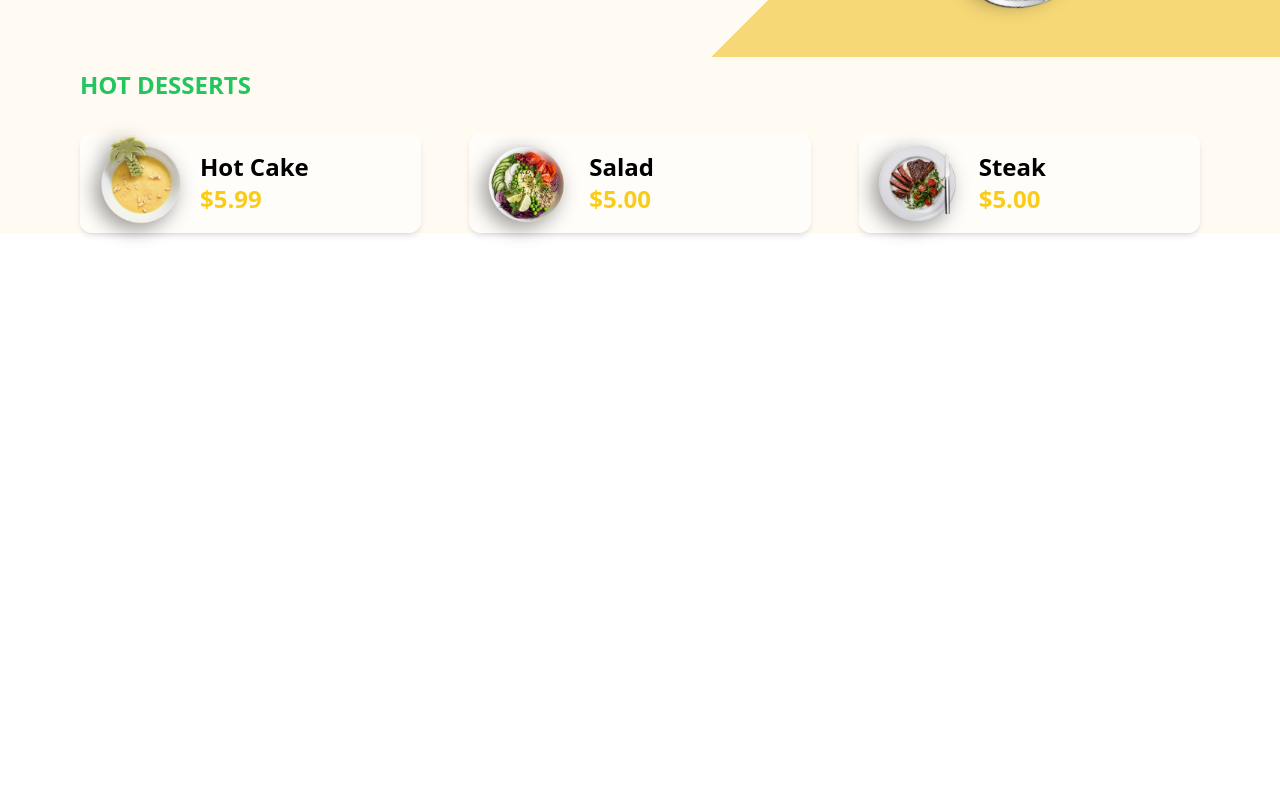
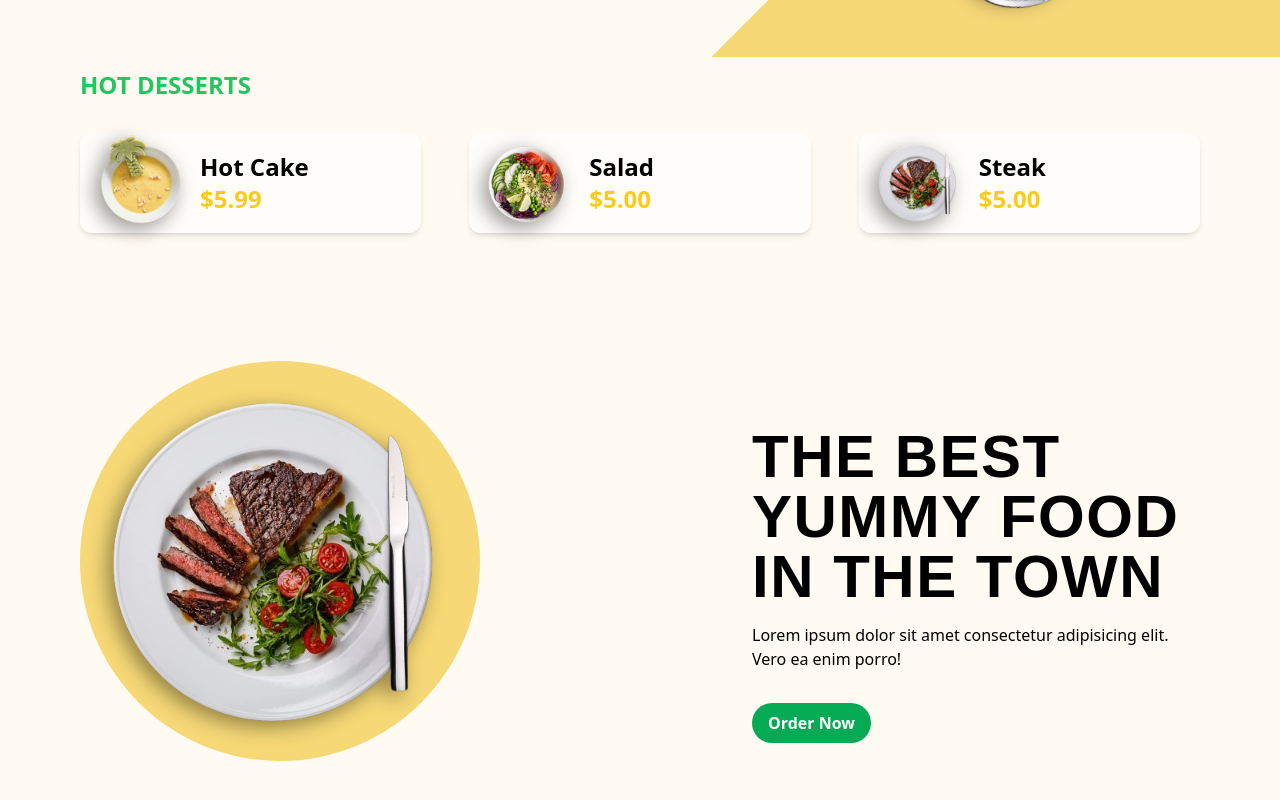
Before and after one commit to UmeshKumar0143/food-center, a React (Vite) app: page / in a window 1280 px wide. Shown: the part 648-1448 px from the top of the page. Before the commit the page ends 887 px from the top, so only its background shows below. Built offline with nearby package versions, Linux system fonts and the light colour scheme.

Commit message:
Completed banner

```diff
--- a/src/App.tsx
+++ b/src/App.tsx
@@ -1,18 +1,18 @@
-import React from 'react'
 import Navbar from './components/Navbar'
 import Hero from './components/Hero'
 import HotDeserts from './components/HotDeserts'
+import Banner from './components/Banner'
 
-type Props = {}
 
-const App = (props: Props) => {
+const App = () => {
   return (
-    <div className='bg-white2 '>
+    <div className='bg-white2 overflow-hidden'>
       <div className='relative overflow-hidden'>
       <Navbar/>
       <Hero/>
       </div>
       <HotDeserts/>
+      <Banner/>
     </div>
   )
 }
--- /dev/null
+++ b/src/components/Banner.tsx
@@ -0,0 +1,23 @@
+import BannerImg from '../assets/food/banner.png'
+import { motion } from 'framer-motion'
+import { slideUp } from './Hero'
+const Banner = () => {
+  return (
+    <div className="container mt-20 py-12 flex justify-center items-center">
+        <div className='flex-col flex sm:flex-row justify-between items-center'>
+        {/* Image */}
+        <motion.div initial ={{opacity: 0, scale: 0}} whileInView={{opacity: 1,scale: 1}} transition={{duration:0.5,delay:0.3}} className="sm:w-[400px] sm:h-[400px] group rounded-full bg-lightYellow">
+            <motion.img initial={{opacity: 0, x:-100, y:100}} whileHover={{scale: 1.2,rotate:15,x:50,y:-50}} whileInView={{opacity:1,x:0,y:0}} transition={{duration:0.3,delay:0.6 ,scale:{duration:0.5}}}   src={BannerImg} alt="" className='img-shadow' />
+        </motion.div>
+        {/* Text */}
+        <div className='sm:w-[40%] mt-12  '>
+            <motion.h1 variants={slideUp(0.5)} initial="initial" whileInView="animate" className='text-6xl  tracking-wide  uppercase font-bold font-leagueGothic'>The Best Yummy food   in the town</motion.h1>
+            <motion.p  variants={slideUp(1)} initial="initial" whileInView="animate" className='mt-4'>Lorem ipsum dolor sit amet consectetur adipisicing elit. Vero ea enim porro!</motion.p>
+            <motion.button variants={slideUp(1.5)} initial="initial" whileInView="animate" className='btn-primary mt-8'>Order Now</motion.button>
+        </div>
+        </div>
+    </div>
+  )
+}
+
+export default Banner
--- a/src/components/Hero.tsx
+++ b/src/components/Hero.tsx
@@ -24,7 +24,7 @@ export const  slideUp = (delay: number) =>{
 
 const Hero = () => {
  return (
-    <div className='container sm:flex sm:justify-around  overflow-hidden min-h-[600px]'>
+    <div className='container sm:flex sm:justify-around  min-h-[600px]'>
         {/* Text Div */}
         <div>
             <div className='sm:ml-10 sm:mt-[165px] mt-12 '>
--- a/src/components/Navbar.tsx
+++ b/src/components/Navbar.tsx
@@ -1,9 +1,8 @@
 import {  FiShoppingCart } from 'react-icons/fi';
 import Logo from '../assets/food/logo.png';
-import {animate, delay, motion} from 'framer-motion';
-type Props = {}
+import { motion} from 'framer-motion';
 
-const Navbar = (props: Props) => {
+const Navbar = () => {
 
     const navItems = [
         {
--- /dev/null
+++ b/src/components/PopularRecipie.tsx
@@ -0,0 +1,8 @@
+
+const PopularRecipie = () => {
+  return (
+    <div>PopularRecipie</div>
+  )
+}
+
+export default PopularRecipie
```
